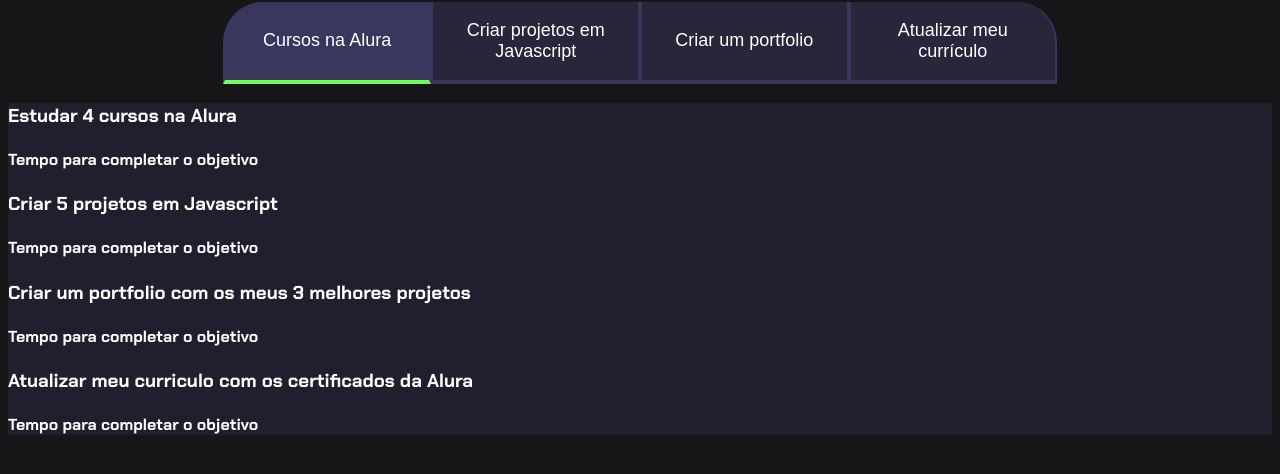
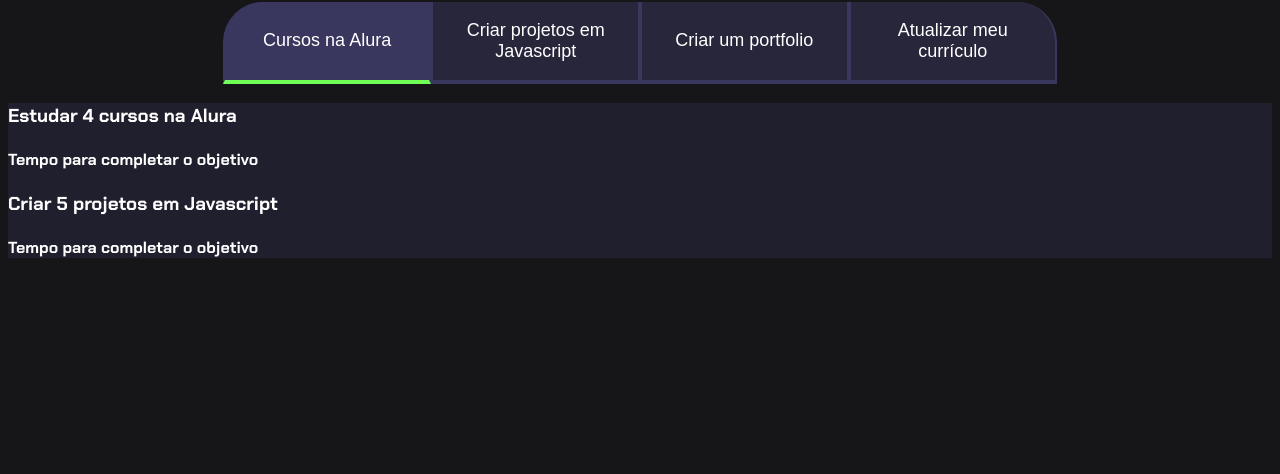
Before and after one commit to GABOTWO/PROGRAMA-O-3-ano, a plain HTML site: page index.html in a window 1280 px wide. Shown: the part 88-562 px from the top of the page. Drawn offline with Linux system fonts and the light colour scheme; a script that the page names is missing.

Commit message:
Update index.html

```diff
--- a/index.html
+++ b/index.html
@@ -30,12 +30,3 @@
         <h3 class="aba-conteudo-titulo-principal">Criar 5 projetos em Javascript</h3>
         <h4 class="aba-conteudo-titulo-secundario">Tempo para completar o objetivo</h4>
     </div>
-    <div class="aba-conteudo">
-        <h3 class="aba-conteudo-titulo-principal">Criar um portfolio com os meus 3 melhores projetos</h3>
-        <h4 class="aba-conteudo-titulo-secundario">Tempo para completar o objetivo</h4>
-    </div>
-    <div class="aba-conteudo">
-        <h3 class="aba-conteudo-titulo-principal">Atualizar meu curriculo com os certificados da Alura</h3>
-        <h4 class="aba-conteudo-titulo-secundario">Tempo para completar o objetivo</h4>
-    </div>
-</div>
```
